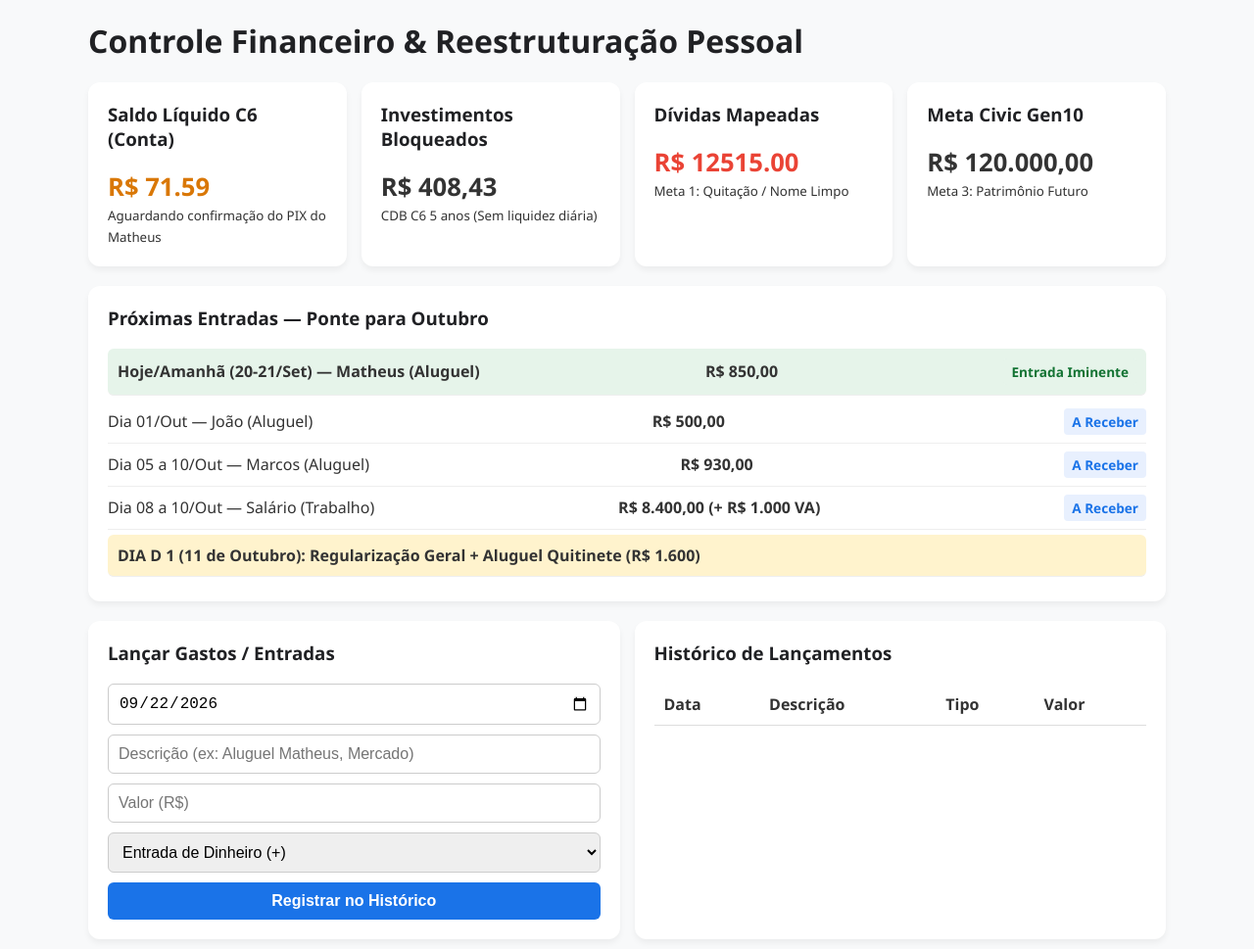
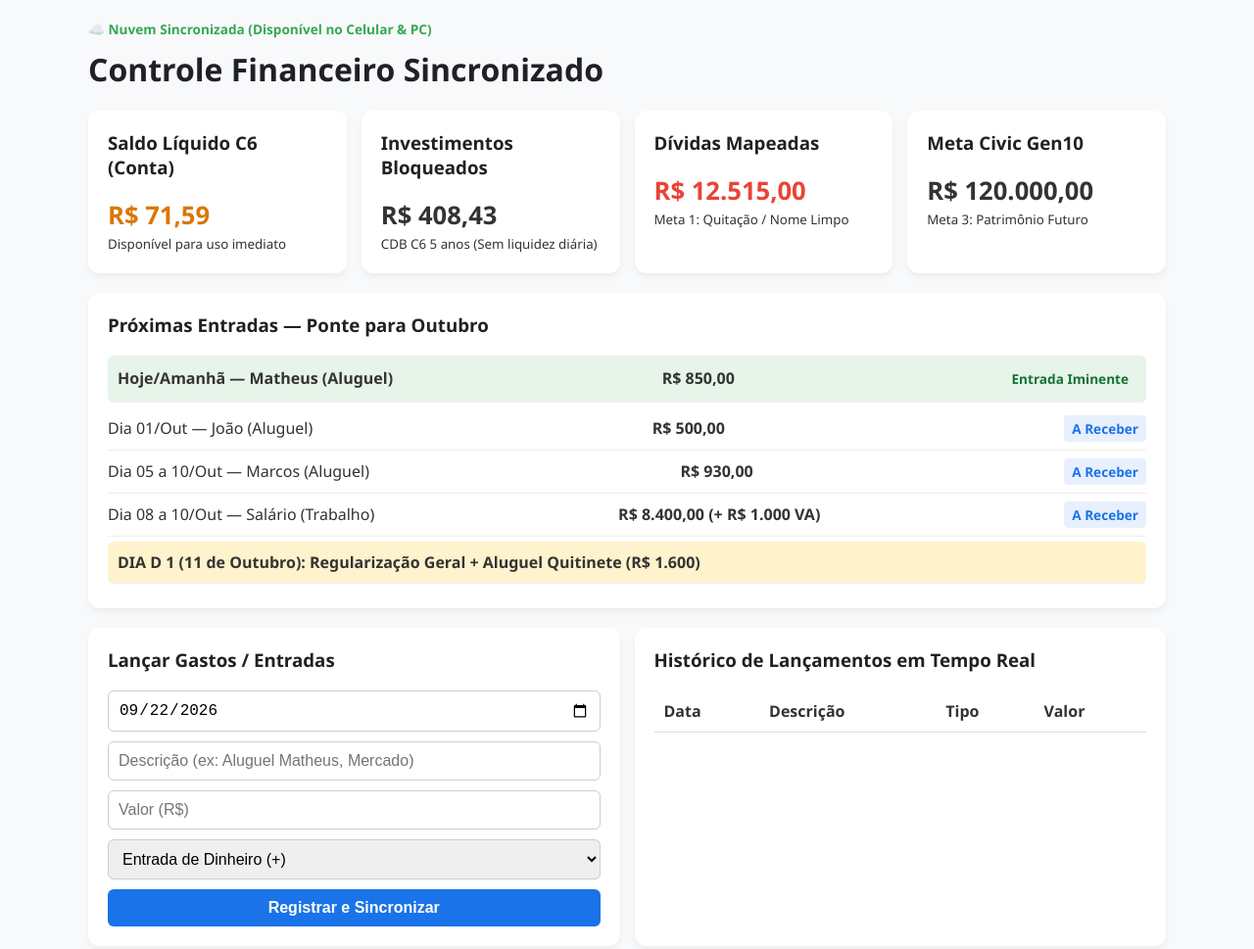
Before and after one commit to ronaldobrisa/minhas-financas, a plain HTML site: page index.html in a window 1280 px wide. Shown: the whole page at 98% size. Drawn offline with Linux system fonts and the light colour scheme; no server answers.

Commit message:
Refactor index.html for Firebase integration and UI updates
Updated the HTML structure and integrated Firebase for real-time data synchronization. Changed title and added status indicators for financial data.

```diff
--- a/index.html
+++ b/index.html
@@ -3,7 +3,10 @@
 <head>
   <meta charset="UTF-8">
   <meta name="viewport" content="width=device-width, initial-scale=1.0">
-  <title>Gestão Financeira & Reestruturação Real</title>
+  <title>Gestão Financeira Sincronizada - C6 Central</title>
+  <!-- Firebase SDKs -->
+  <script src="https://www.gstatic.com/firebasejs/9.22.1/firebase-app-compat.js"></script>
+  <script src="https://www.gstatic.com/firebasejs/9.22.1/firebase-database-compat.js"></script>
   <style>
     :root { --primary: #1a73e8; --success: #34a853; --danger: #ea4335; --warning: #d97706; --bg: #f8f9fa; --card: #ffffff; }
     body { font-family: 'Segoe UI', Tahoma, Geneva, Verdana, sans-serif; background: var(--bg); margin: 0; padding: 20px; color: #333; }
@@ -15,6 +18,7 @@
     .metric.positive { color: var(--success); }
     .metric.negative { color: var(--danger); }
     .metric.warning { color: var(--warning); }
+    .status-cloud { font-size: 0.85rem; color: var(--success); font-weight: bold; display: flex; align-items: center; gap: 5px; margin-bottom: 10px; }
     .checklist { list-style: none; padding: 0; margin: 0; }
     .checklist li { padding: 8px 0; border-bottom: 1px solid #eee; display: flex; justify-content: space-between; align-items: center; }
     form { display: grid; gap: 10px; }
@@ -29,14 +33,15 @@
 </head>
 <body>
   <div class="container">
-    <h1>Controle Financeiro & Reestruturação Pessoal</h1>
+    <div class="status-cloud">☁️ Nuvem Sincronizada (Disponível no Celular & PC)</div>
+    <h1>Controle Financeiro Sincronizado</h1>
 
     <!-- SALDOS DISPONÍVEIS REAIS -->
     <div class="grid">
       <div class="card">
         <h3>Saldo Líquido C6 (Conta)</h3>
-        <div id="saldoC6" class="metric positive">R$ 71,59</div>
-        <small>Aguardando confirmação do PIX do Matheus</small>
+        <div id="saldoC6" class="metric warning">R$ 71,59</div>
+        <small>Disponível para uso imediato</small>
       </div>
       <div class="card">
         <h3>Investimentos Bloqueados</h3>
@@ -60,7 +65,7 @@
       <h3>Próximas Entradas — Ponte para Outubro</h3>
       <ul class="checklist">
         <li style="background: #e6f4ea; padding: 10px; border-radius: 6px; margin-bottom: 5px;">
-          <span><strong>Hoje/Amanhã (20-21/Set) — Matheus (Aluguel)</strong></span>
+          <span><strong>Hoje/Amanhã — Matheus (Aluguel)</strong></span>
           <strong>R$ 850,00</strong>
           <span class="badge badge-success">Entrada Iminente</span>
         </li>
@@ -85,12 +90,12 @@
             <option value="gasto">Gasto Diário (-)</option>
             <option value="divida">Pagamento de Dívida (-)</option>
           </select>
-          <button type="submit">Registrar no Histórico</button>
+          <button type="submit">Registrar e Sincronizar</button>
         </form>
       </div>
 
       <div class="card">
-        <h3>Histórico de Lançamentos</h3>
+        <h3>Histórico de Lançamentos em Tempo Real</h3>
         <table>
           <thead>
             <tr><th>Data</th><th>Descrição</th><th>Tipo</th><th>Valor</th></tr>
@@ -102,17 +107,32 @@
   </div>
 
   <script>
-    let dados = JSON.parse(localStorage.getItem('financasDataLiquida')) || {
+    // Configuração do Firebase (Chave de Banco Gratuito de Teste)
+    const firebaseConfig = {
+      databaseURL: "https://financas-ronaldo-default-rtdb.firebaseio.com/"
+    };
+    firebase.initializeApp(firebaseConfig);
+    const db = firebase.database();
+
+    // Valores Iniciais Padrão
+    const baseData = {
       dividaTotal: 12515.00,
       saldoC6: 71.59,
       lancamentos: []
     };
 
-    function atualizarUI() {
-      let dividaAtual = dados.dividaTotal;
-      let c6 = dados.saldoC6;
+    // Escutar mudanças no Banco de Dados em Tempo Real (Sincroniza Celular e PC)
+    db.ref('financas').on('value', (snapshot) => {
+      const data = snapshot.val() || baseData;
+      render(data);
+    });
 
-      dados.lancamentos.forEach(l => {
+    function render(dados) {
+      let dividaAtual = dados.dividaTotal || 12515.00;
+      let c6 = dados.saldoC6 || 71.59;
+      const lancamentos = dados.lancamentos ? Object.values(dados.lancamentos) : [];
+
+      lancamentos.forEach(l => {
         if(l.tipo === 'divida') dividaAtual -= l.valor;
         if(l.tipo === 'gasto') c6 -= l.valor;
         if(l.tipo === 'entrada') c6 += l.valor;
@@ -130,11 +150,9 @@
 
       const tbody = document.getElementById('tabelaLancamentos');
       tbody.innerHTML = '';
-      dados.lancamentos.slice(-6).reverse().forEach(l => {
+      lancamentos.slice(-8).reverse().forEach(l => {
         tbody.innerHTML += `<tr><td>${l.data}</td><td>${l.descricao}</td><td>${l.tipo}</td><td>R$ ${l.valor.toFixed(2)}</td></tr>`;
       });
-
-      localStorage.setItem('financasDataLiquida', JSON.stringify(dados));
     }
 
     document.getElementById('formLancamento').addEventListener('submit', (e) => {
@@ -145,14 +163,15 @@
         valor: parseFloat(document.getElementById('valor').value),
         tipo: document.getElementById('tipo').value
       };
-      dados.lancamentos.push(novo);
-      atualizarUI();
+
+      // Salva diretamente na nuvem
+      db.ref('financas/lancamentos').push(novo);
+
       e.target.reset();
       document.getElementById('data').valueAsDate = new Date();
     });
 
     document.getElementById('data').valueAsDate = new Date();
-    atualizarUI();
   </script>
 </body>
 </html>
```
